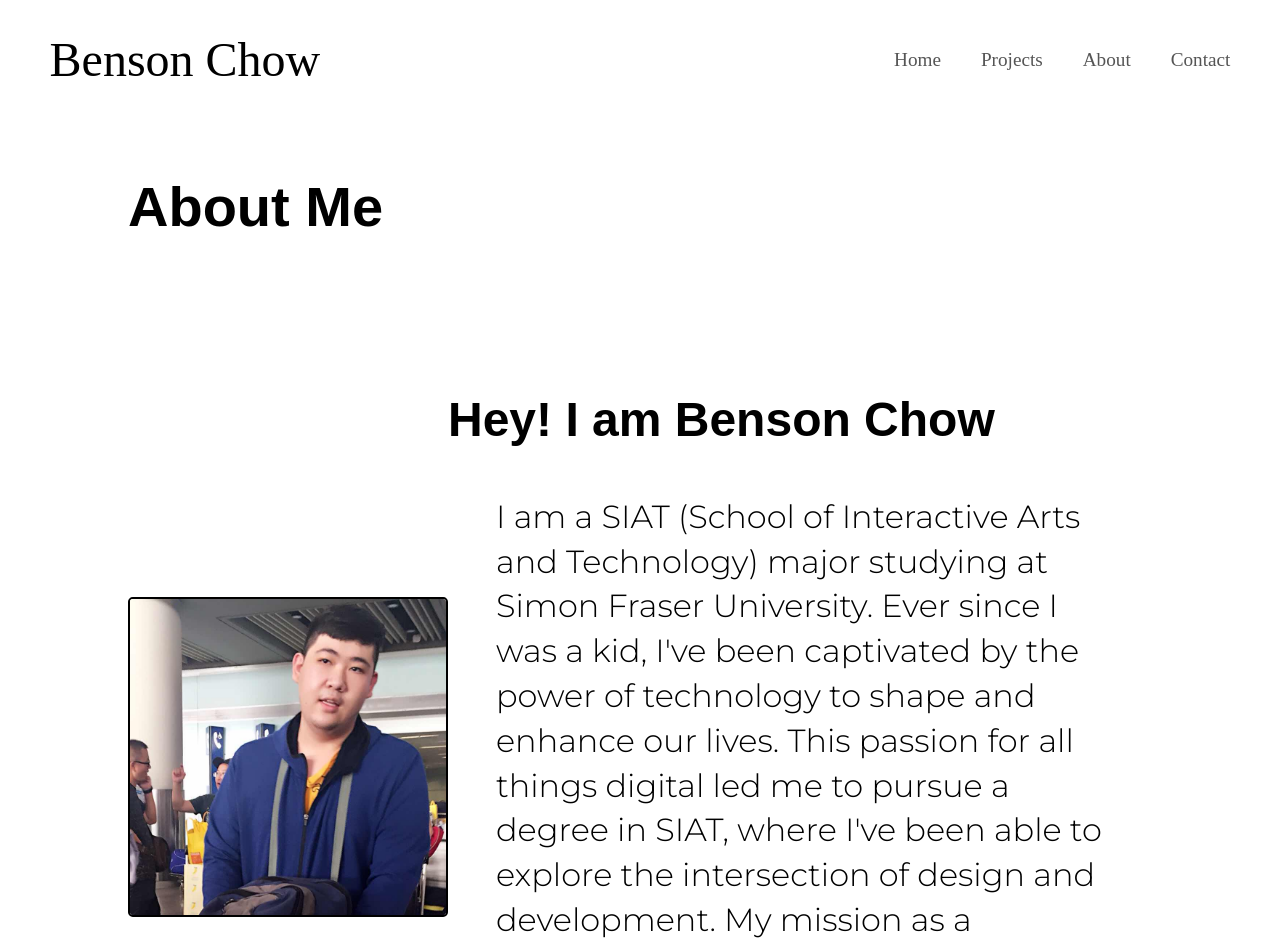
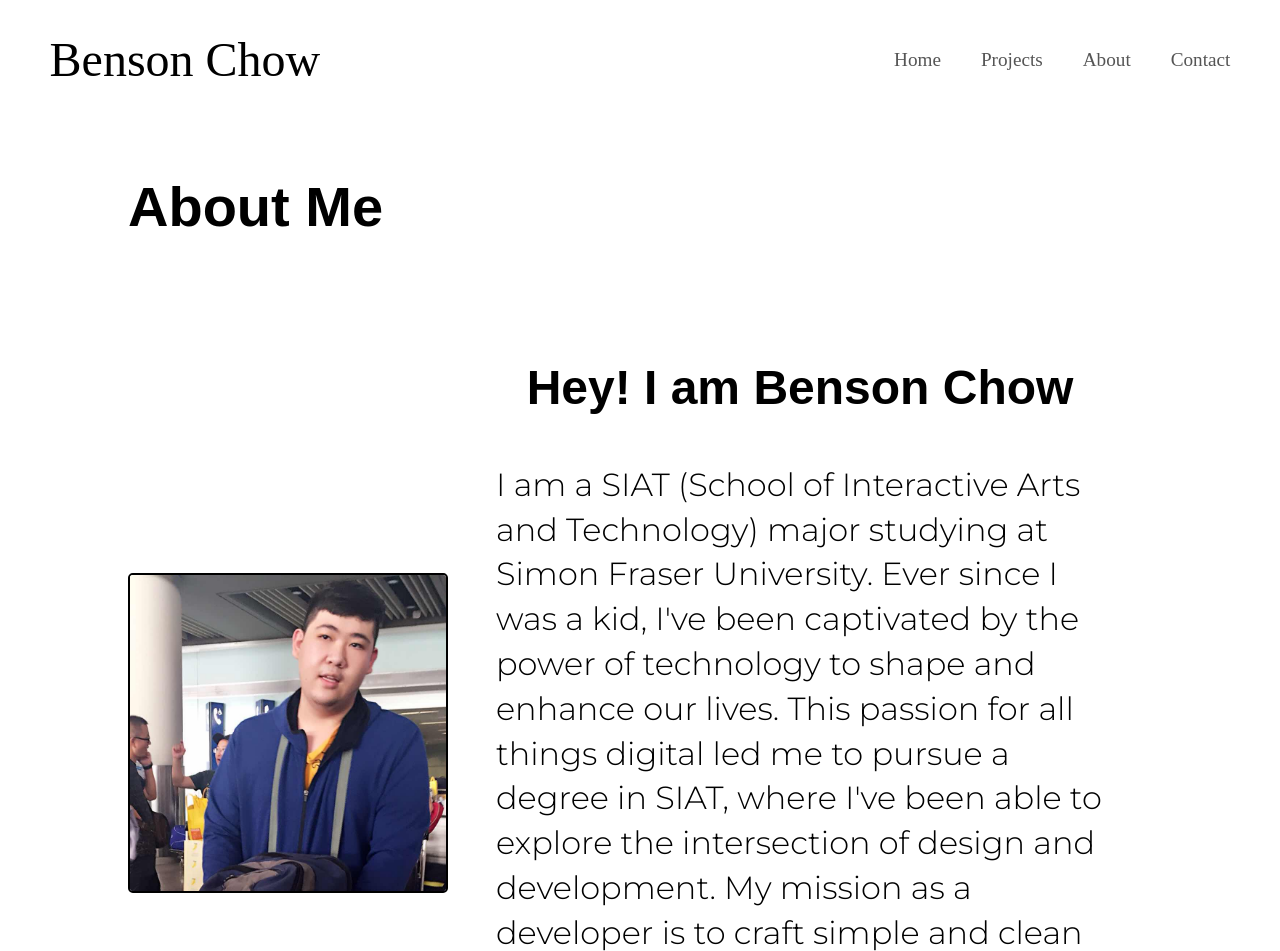
Before and after one commit to Bca72/IAT339-P3, a plain HTML site: page about.html in a window 1280 px wide. Shown: the top 951 px of the page. Drawn offline with nearby package versions, Linux system fonts and the light colour scheme; a script that the page names is missing; a web font is replaced by a local one.

Commit message:
about me page

```diff
--- a/css/style.css
+++ b/css/style.css
@@ -189,17 +189,18 @@ figure {
     justify-content: space-between;
     width: 80vw;
     margin: auto;
-    padding-top: 3rem;
+    padding-top: 2rem;
 }
 
 .about-text {
     display: flex;
-    flex-wrap: wrap;
+    flex-direction: column;
 }
 
 .about-block h2 {
     font-size: 3rem;
     margin: 0;
+    justify-content: flex-start;
 }
 
 .about-block p {
@@ -210,7 +211,7 @@ figure {
 }
 
 .mypic {
-    max-width: 25vw;
+    max-height: 40vh;
     border: 2px solid #000;
     border-radius: 0.3em;
 }
```
Also changed, not shown: about.html (+4 -2 lines).
